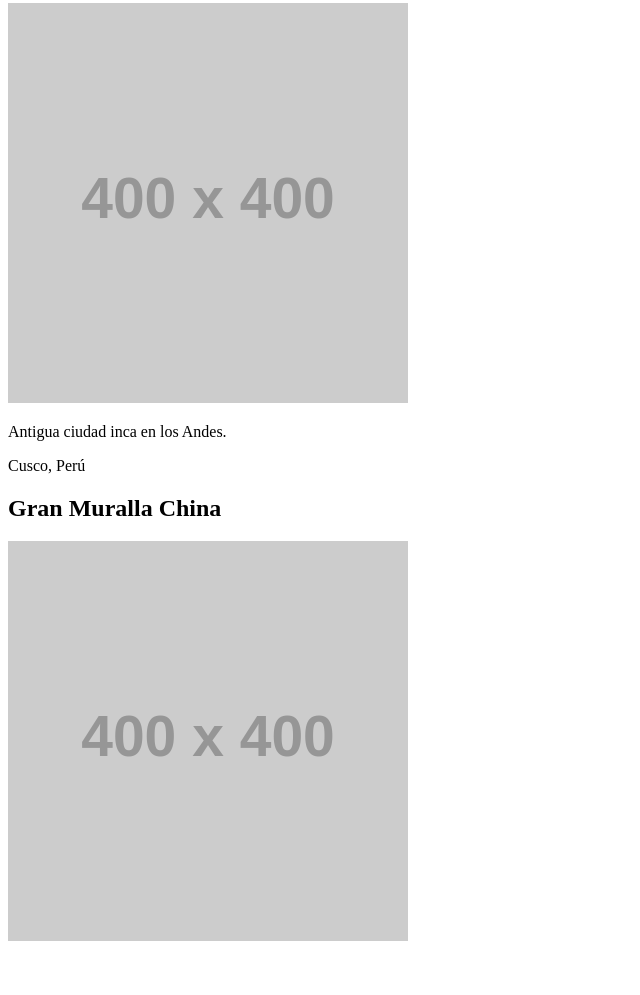
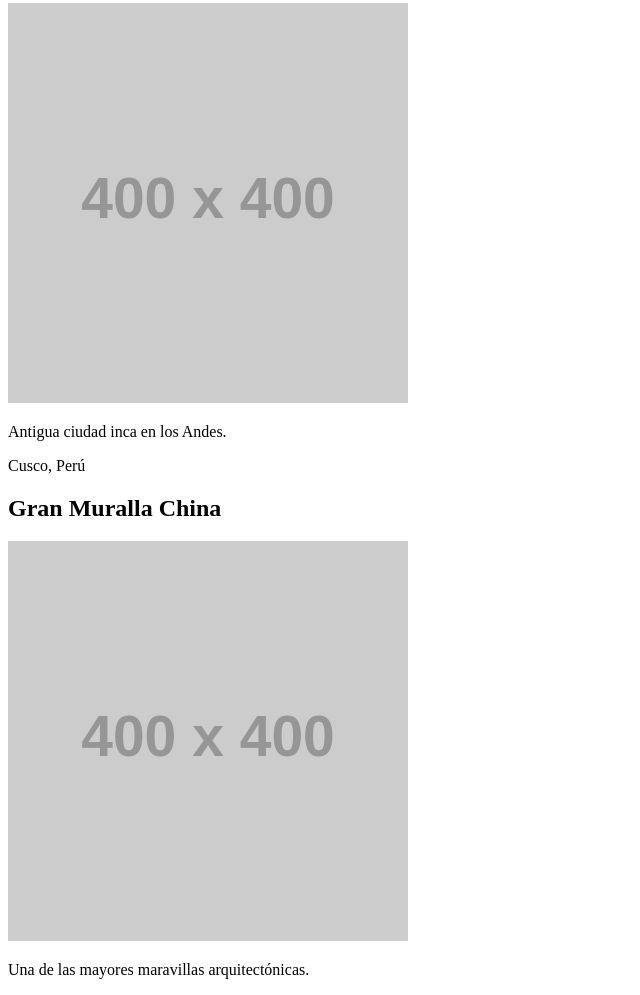
Before and after one commit to Pikell/tercerpunto, a plain HTML site: page index.html in a window 1280 px wide. Shown: the part 663-1658 px from the top of the page, without its empty margins (0-640 px from the left). Before the commit the page ends 1616 px from the top, so only its background shows below. Drawn offline with Linux system fonts and the light colour scheme; placeholder pictures from the web are drawn by us.

Commit message:
desc lugar 3

```diff
--- a/index.html
+++ b/index.html
@@ -18,5 +18,6 @@
     <p>Cusco, Perú</p>
     <h2>Gran Muralla China</h2>
     <img src="https://via.placeholder.com/400" alt="Gran Muralla">
+    <p>Una de las mayores maravillas arquitectónicas.</p>
 </body>
 </html>
```
